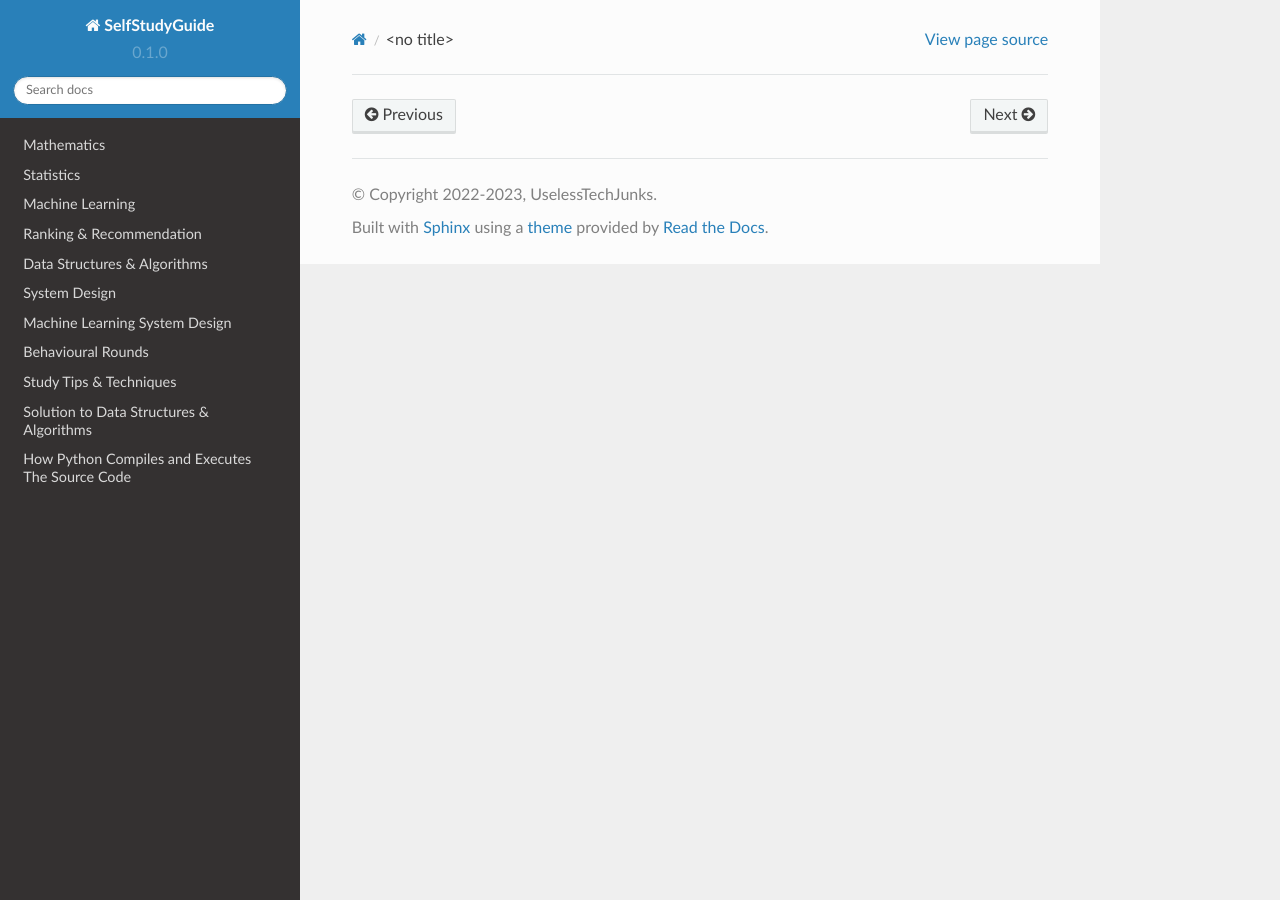
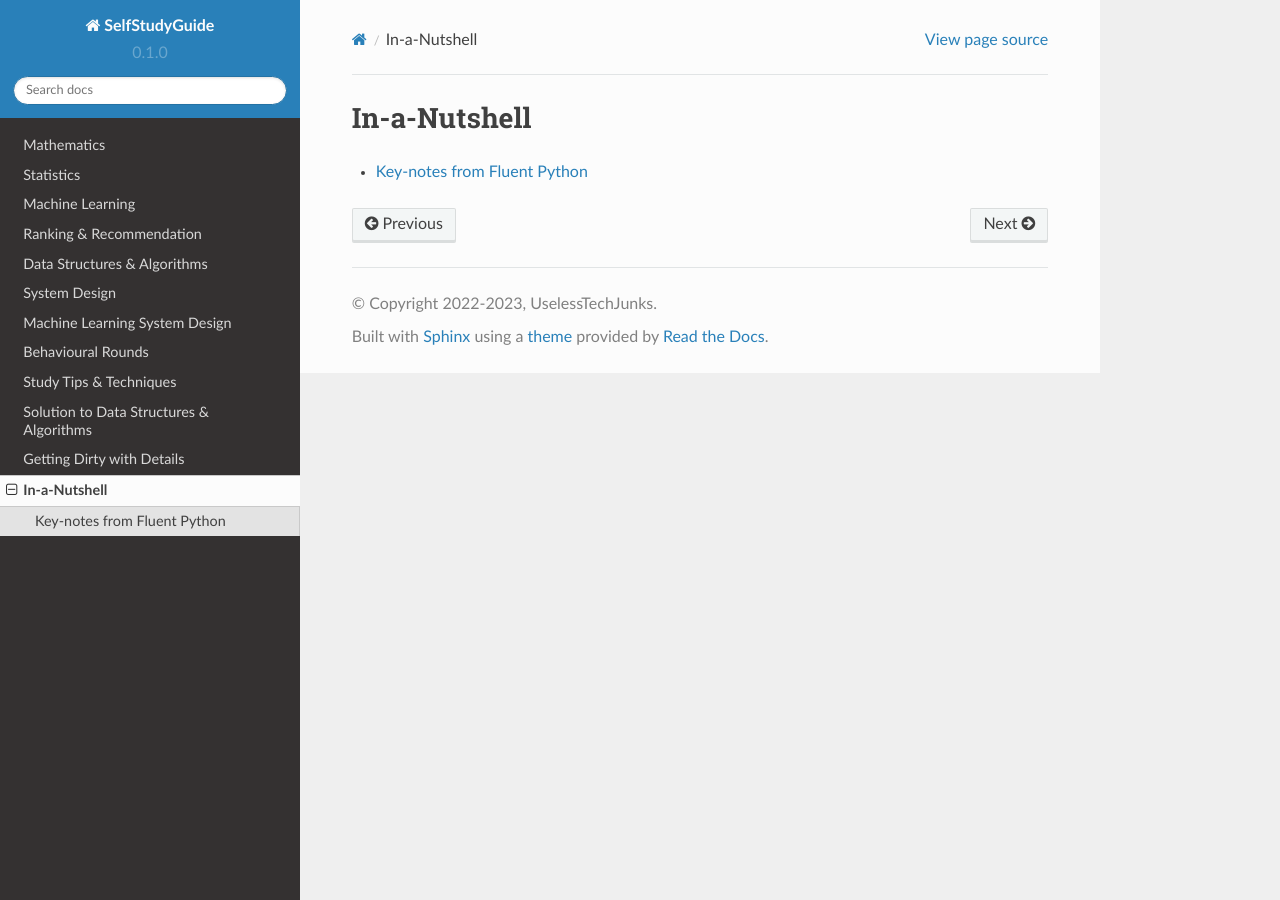
Before and after one commit to uselesstechjunks/leetcode, a Sphinx documentation site: the page built from docs/source/kurzgesagt.rst, in a window 1280 px wide. Built offline with Sphinx 7.4.7 and the Read the Docs theme 2.0.0, drawn with Linux system fonts in a browser that asks for light colours.

Commit message:
added titles

```diff
--- a/docs/source/deepdives.rst
+++ b/docs/source/deepdives.rst
@@ -1,3 +1,6 @@
+Getting Dirty with Details
+##########################################################################
+
 .. toctree::
 
    how-python-works
--- a/docs/source/fluent-python.rst
+++ b/docs/source/fluent-python.rst
@@ -0,0 +1,2 @@
+Key-notes from Fluent Python
+##########################################################################
--- a/docs/source/kurzgesagt.rst
+++ b/docs/source/kurzgesagt.rst
@@ -1,3 +1,6 @@
+In-a-Nutshell
+##########################################################################
+
 .. toctree::
 
    fluent-python
--- a/docs/source/write-backprop.rst
+++ b/docs/source/write-backprop.rst
@@ -0,0 +1,2 @@
+Write ``backprop`` From Scratch
+##########################################################################
```
